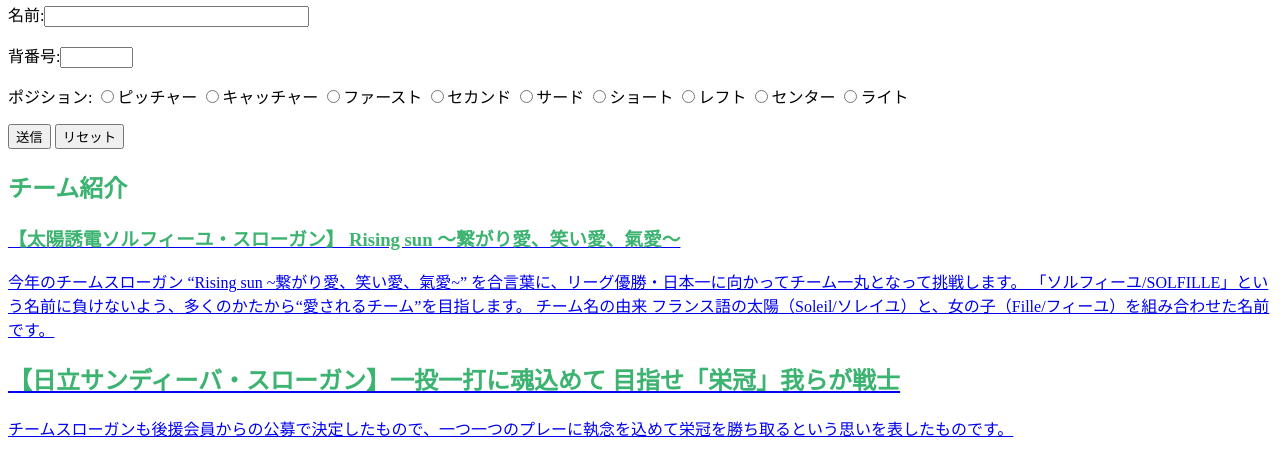
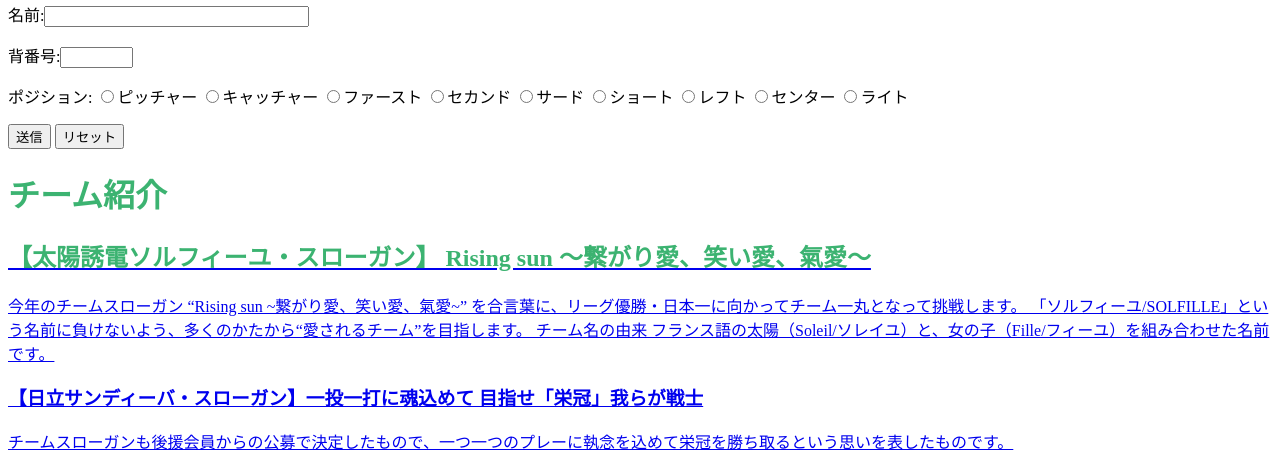
Before and after one commit to SUDAAZUSA/project, a plain HTML site: page index.html in a window 1280 px wide. Shown: the part 584-1053 px from the top of the page. Drawn offline with Linux system fonts and the light colour scheme.

Commit message:
Update index.html

```diff
--- a/index.html
+++ b/index.html
@@ -42,13 +42,10 @@
   <input type="reset" value="リセット">
  </p>
 
-
-
-  <aside class="ad">
    <h1> チーム紹介</h1>
    <a href="https://www.solfille.yuden.co.jp/">
     <section>
-     <h1> 【太陽誘電ソルフィーユ・スローガン】 Rising sun ～繋がり愛、笑い愛、氣愛～ </h1>
+     <h2> 【太陽誘電ソルフィーユ・スローガン】 Rising sun ～繋がり愛、笑い愛、氣愛～ </h2>
      <p>今年のチームスローガン “Rising sun ~繋がり愛、笑い愛、氣愛~” を合言葉に、リーグ優勝・日本一に向かってチーム一丸となって挑戦します。
 「ソルフィーユ/SOLFILLE」という名前に負けないよう、多くのかたから“愛されるチーム”を目指します。
 チーム名の由来
@@ -57,12 +54,9 @@
   </aside>
  <a href="https://www.hitachi.co.jp/Div/soft/SOFTBALL/">
     <section>
-     <h2> 【日立サンディーバ・スローガン】一投一打に魂込めて 目指せ「栄冠」我らが戦士 </h2>
+     <h3> 【日立サンディーバ・スローガン】一投一打に魂込めて 目指せ「栄冠」我らが戦士 </h3>
      <p>チームスローガンも後援会員からの公募で決定したもので、一つ一つのプレーに執念を込めて栄冠を勝ち取るという思いを表したものです。</p>
     </section></a>
-  </aside>
-
-
 
 
 </body>
```
